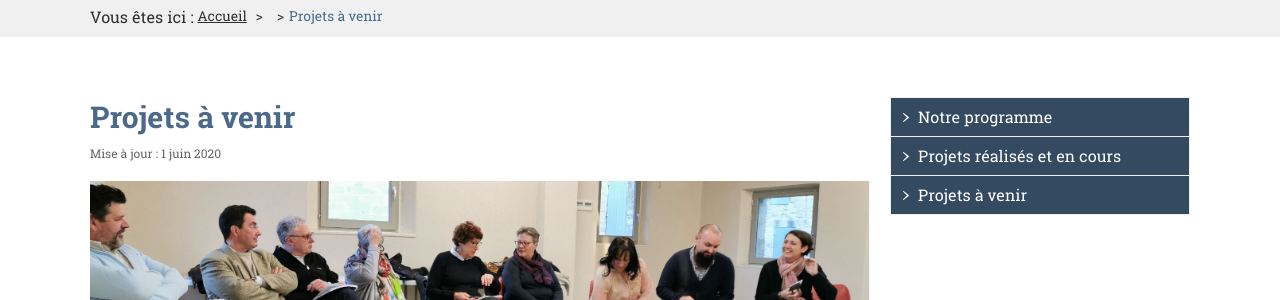
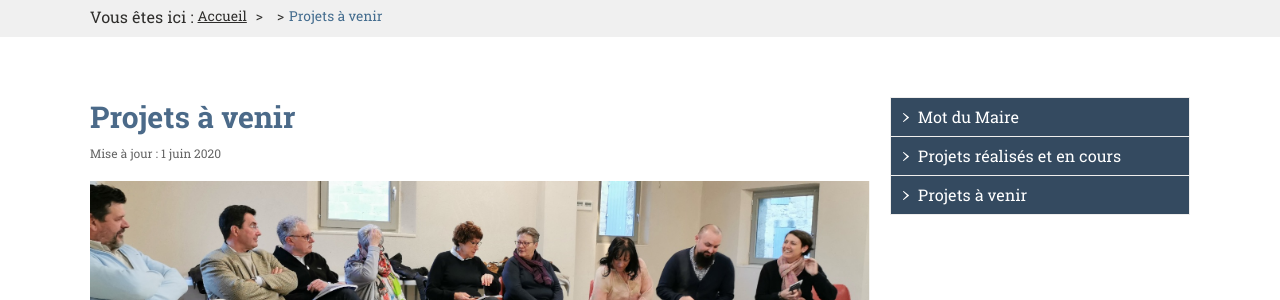
Before and after one commit to Flaux-Village/flaux-village.github.io, a Jekyll site: the page built from projetfuture.md, in a window 1280 px wide. Shown: the part 204-504 px from the top of the page. Built offline with Jekyll 4.4.1, drawn with Linux system fonts in a browser that asks for light colours; our own code applies the rules of GitHub Pages for plain Markdown files.

Commit message:
Update projetfuture.md

```diff
--- a/projetfuture.md
+++ b/projetfuture.md
@@ -10,7 +10,7 @@ description_illustration: Flaux.
 introduction:
 
 menu_secondaire:
-- titre: Notre programme
+- titre: Mot du Maire
   addresse: /naturellementflaux.html
 - titre: Projets réalisés et en cours
   addresse: /projetfait.html
```
